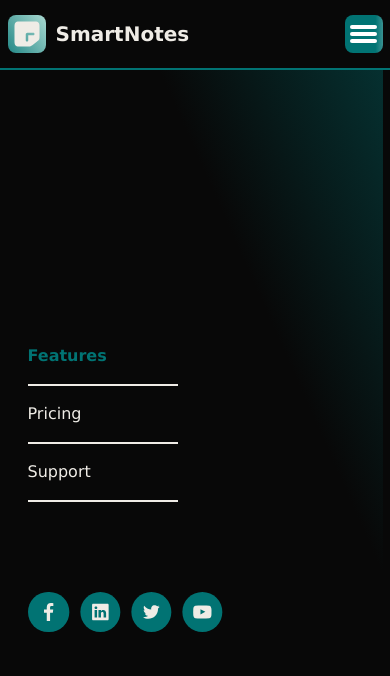
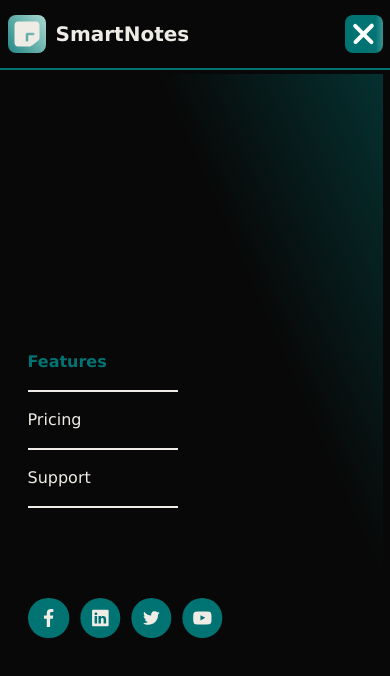
Before and after one commit to parsa-sbg/smart-notes, a website: page index.html in a window 390 px wide. Both pictures are taken after a click on the element 363 px from the left and 34 px from the top of the page. Drawn offline with nearby package versions, Linux system fonts and the light colour scheme.

Commit message:
coding open menu logic

```diff
--- a/app-responsive.css
+++ b/app-responsive.css
@@ -45,7 +45,7 @@
         display: flex;
     }
     .menu--open{
-        top: 100% !important;
+        top: 115% !important;
     }
 }
 
--- a/app.css
+++ b/app.css
@@ -28,6 +28,10 @@ a{
 .header{
     border-bottom: 2px solid var(--main-color);
     padding: 1.5rem 0;
+    position: absolute;
+    width: 100%;
+    top: 0;
+    z-index: 100000;
 }
 .header-wrapper{
     display: flex;
@@ -131,6 +135,7 @@ a{
     height: .35rem;
     background-color: #fff;
     border-radius: 4rem;
+    transition: all 500ms ease;
 }
 
 .mobile-menu-btn__line::after{
@@ -141,6 +146,18 @@ a{
     height: .35rem;
     background-color: #fff;
     border-radius: 4rem;
+    transition: all 500ms ease;
+}
+.mobile-menu-btn__line--open.mobile-menu-btn__line{
+    background-color: transparent;
+}
+
+.mobile-menu-btn__line--open.mobile-menu-btn__line::after{
+    transform: rotate(45deg) translate(.5rem, .5rem);
+}
+
+.mobile-menu-btn__line--open.mobile-menu-btn__line::before{
+    transform: rotate(-45deg) translate(.5rem, -0.5rem);
 }
 
 /* end header */
--- a/app.js
+++ b/app.js
@@ -0,0 +1,16 @@
+const mobileMenuBtn = document.querySelector('.mobile-menu-btn')
+const menu = document.querySelector('.menu')
+
+
+const handleOpenMobileMenu = () => {
+    menu.classList.toggle('menu--open')
+    const mobileMenuBtnLine = mobileMenuBtn.querySelector('div')
+    mobileMenuBtnLine.classList.toggle('mobile-menu-btn__line--open')
+}
+
+
+
+mobileMenuBtn.addEventListener('click', () => {
+    console.log('click');
+    handleOpenMobileMenu()
+})
--- a/index.html
+++ b/index.html
@@ -18,7 +18,7 @@
                     <span class="logo__text">SmartNotes</span>
                 </div>
 
-                <ul class="menu menu--open">
+                <ul class="menu">
                     <li class="menu-item menu-item--active"><a class="menu-item-link" href="#">Features</a></li>
                     <li class="menu-item"><a class="menu-item-link" href="#">Pricing</a></li>
                     <li class="menu-item"><a class="menu-item-link" href="#">Support</a></li>
```
